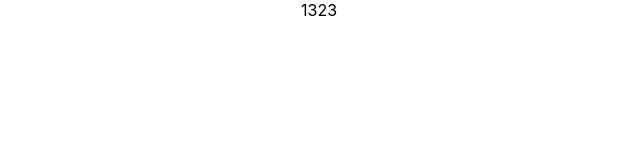
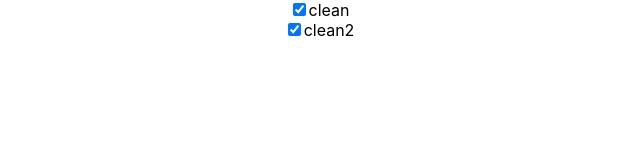
Before and after one commit to tatakulik/template, a React (Create React App) app: page / in a window 1280 px wide. Shown: the top 160 px of the page, without its empty margins (321-961 px from the left). Built offline with nearby package versions, Linux system fonts and the light colour scheme; the HTML template or start-up script is replaced by a standard one.

Commit message:
добавлен список заданий

```diff
--- a/src/App.js
+++ b/src/App.js
@@ -2,6 +2,7 @@
 
 import React, { Component } from 'react';
 import './App.css';
+import Todolist from './Todolist';
 
 type PropsType = {};
 
@@ -9,7 +10,7 @@ class App extends Component<PropsType> {
   render() {
     return (
       <div className="App">
-        1323
+        <Todolist list={[{ checked: true, task: "clean" }, { checked: true, task: "clean2" }]} />
       </div>
     );
   }
--- /dev/null
+++ b/src/Todo.js
@@ -0,0 +1,19 @@
+// @flow
+
+import React, { Component } from 'react';
+import './Todo.css';
+
+type PropsType = { task: string};
+
+class Todo extends Component<PropsType> {
+  render() {
+    return (
+      <div className="Todo">
+        <input type="checkbox" checked />
+        {this.props.task}
+      </div>
+    );
+  }
+}
+
+export default Todo;
--- /dev/null
+++ b/src/Todolist.js
@@ -0,0 +1,19 @@
+// @flow
+
+import React, { Component } from 'react';
+import './Todolist.css';
+import Todo from './Todo';
+
+type PropsType = { list: Array<{ checked: boolean, task: string }>, onСlick: {task: string} => void };
+
+class Todolist extends Component<PropsType> {
+  render() {
+    return (
+      <div className="Todolist">
+        {this.props.list.map((todo, i) => <Todo key={i} task={todo.task} />)}
+      </div>
+    );
+  }
+}
+
+export default Todolist;
```
Also changed, not shown: src/Todo.css (added), src/Todolist.css (added).
